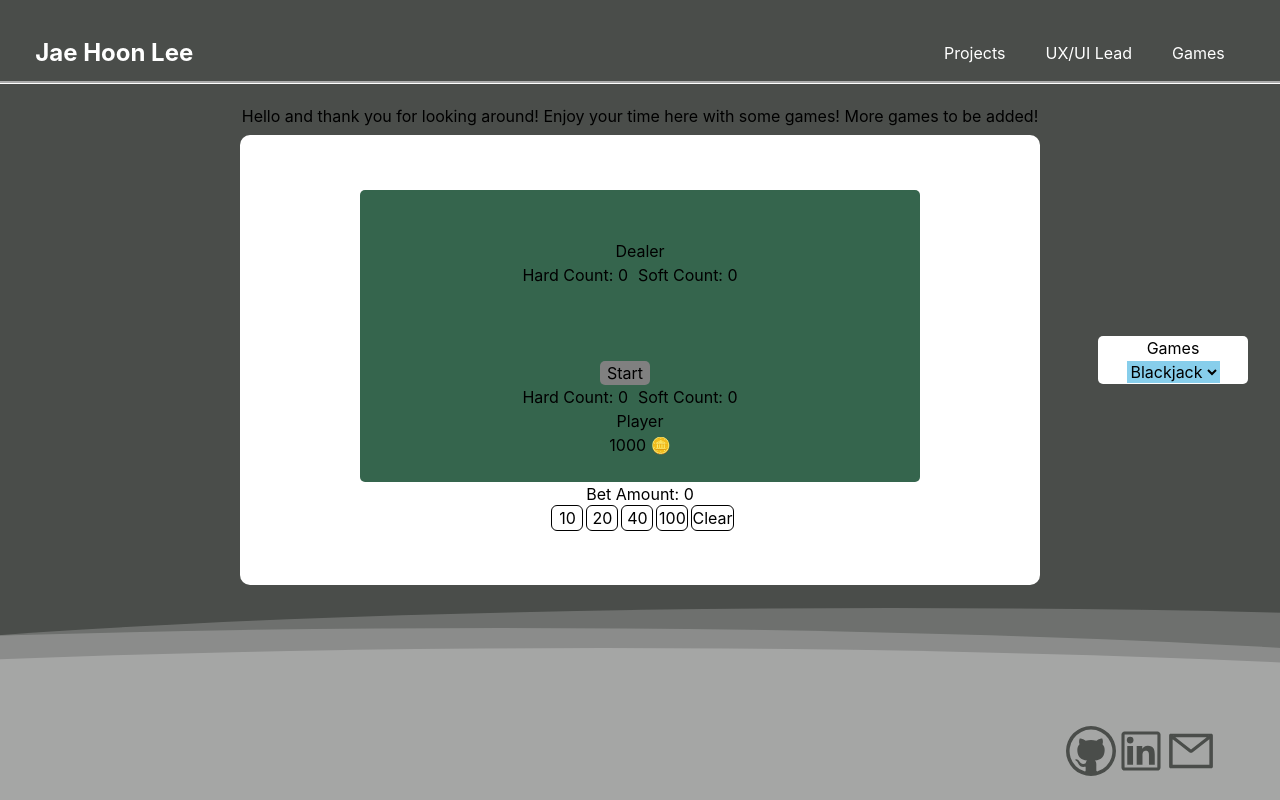
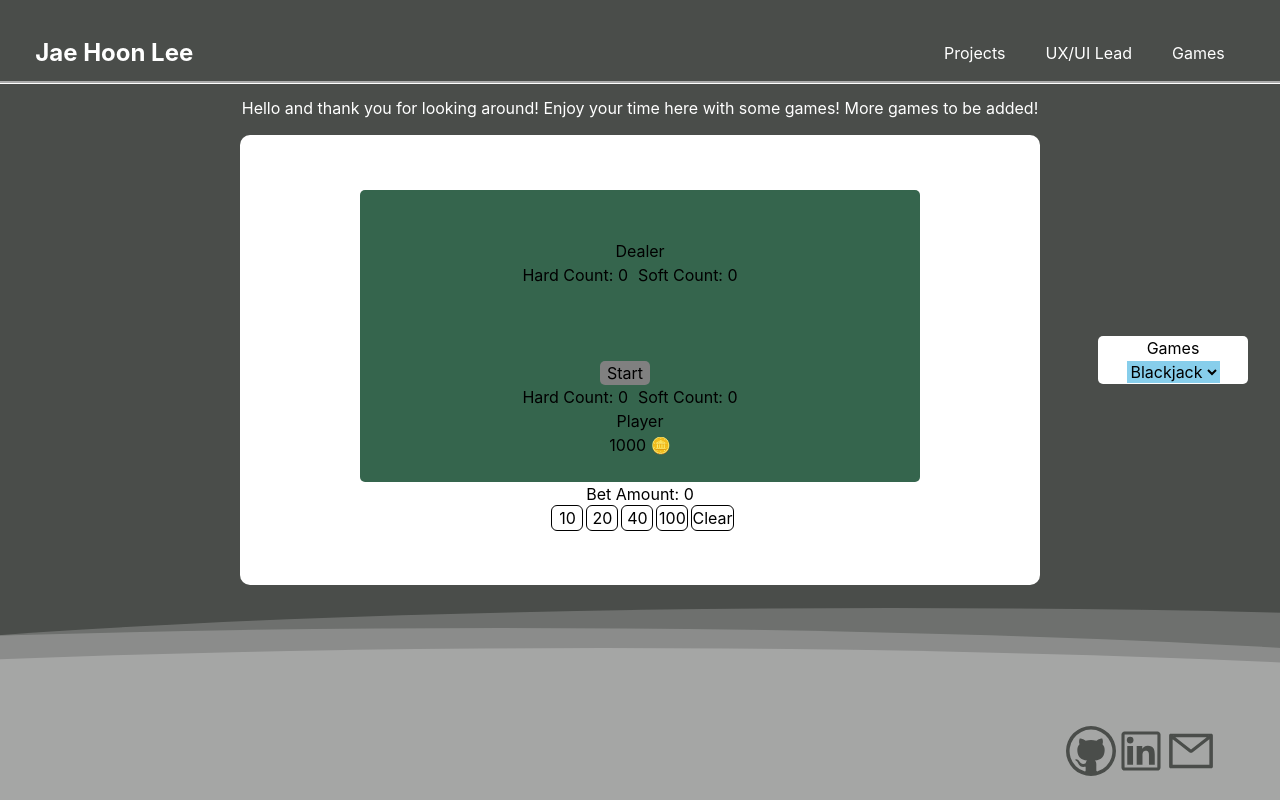
Before and after one commit to jl924/portfolio, a Next.js app: page /games in a window 1280 px wide. Built offline with nearby package versions, Linux system fonts and the light colour scheme.

Commit message:
fixed some css

```diff
--- a/app/games/game.css
+++ b/app/games/game.css
@@ -361,7 +361,8 @@
   }
   .intro {
     position: absolute;
-    top: 13%;
+    top: 12%;
+    color: white;
   }
 
   .container {
```
